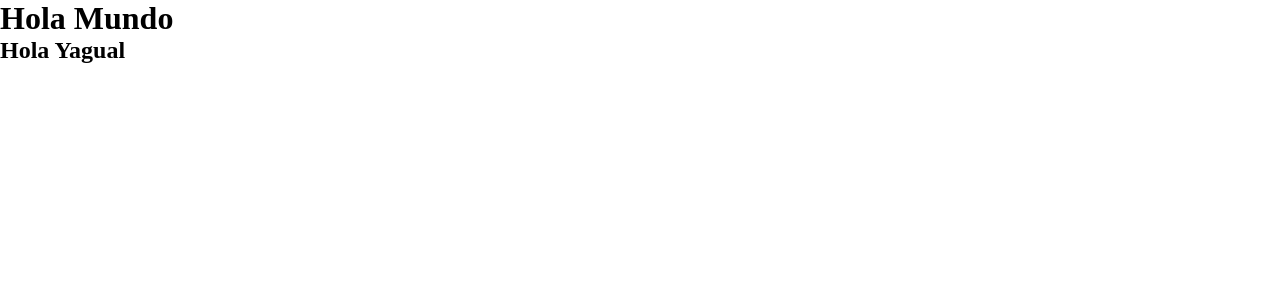
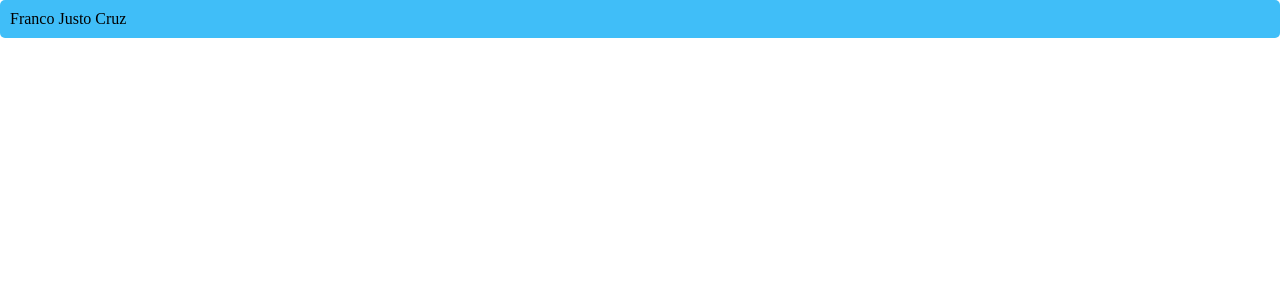
Before and after one commit to jorgesosa-funval/proyecto-comun, a React (Vite) app: page / in a window 1280 px wide. Shown: the top 300 px of the page. Built offline with nearby package versions, Linux system fonts and the light colour scheme.

Commit message:
francoJusto

```diff
--- a/src/App.jsx
+++ b/src/App.jsx
@@ -1,5 +1,5 @@
 import React from "react"
-
+import Franco from "./componentes/Franco/Franco"
 
 
 function App() {
@@ -7,8 +7,7 @@ function App() {
 
   return (
     <>
-        <h1>Hola Mundo</h1>
-        <h2>Hola Yagual</h2>
+        <Franco/>
     </>
   )
 }
--- /dev/null
+++ b/src/componentes/Franco/Franco.css
@@ -0,0 +1,10 @@
+.name {
+    background-color: rgb(64, 190, 248);
+    padding: 10px;
+    border-radius: 5px;
+    transition: background-color 0.3s;
+  }
+
+  .name:hover {
+    background-color: blue;
+  }
--- /dev/null
+++ b/src/componentes/Franco/Franco.jsx
@@ -0,0 +1,10 @@
+import React from "react";
+import './Franco.css';
+
+function Franco() {
+    return (
+        <div className="name">Franco Justo Cruz</div>
+    );
+}
+
+export default Franco;
```
